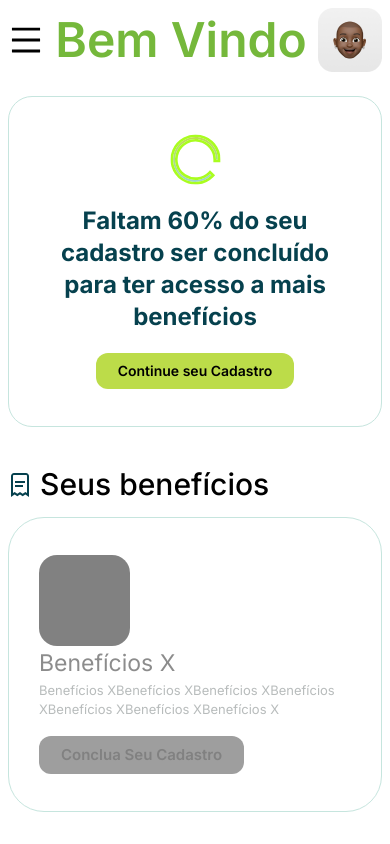
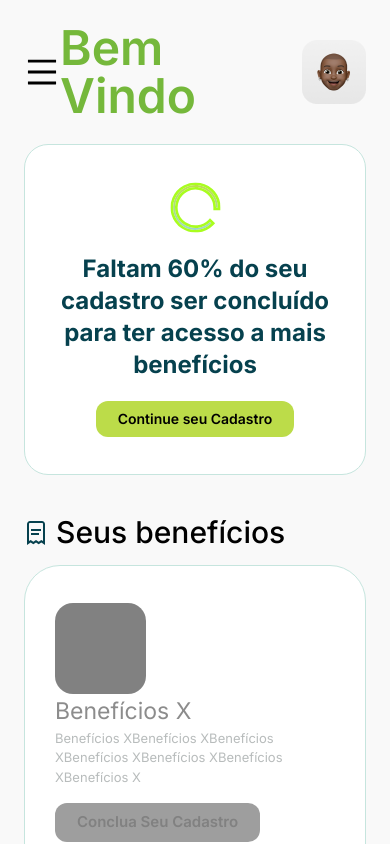
Before and after one commit to BahianDev/viva-amazonia, a Next.js app: page /dashboard in a window 390 px wide. Shown: the top 844 px of the page. Built offline with nearby package versions, Linux system fonts and the light colour scheme.

Commit message:
fix: responsive

```diff
--- a/app/dashboard/page.tsx
+++ b/app/dashboard/page.tsx
@@ -42,7 +42,7 @@ export default function Dashboard() {
           </div>
         )}
         <div
-          className={`dark:bg-main-bg bg-main-bg min-h-screen w-full p-2 ${
+          className={`dark:bg-main-bg bg-[#F9F9F9] min-h-screen w-full px-6 py-6 ${
             activeMenu ? "md:ml-72" : "flex-2"
           }`}
         >
```
